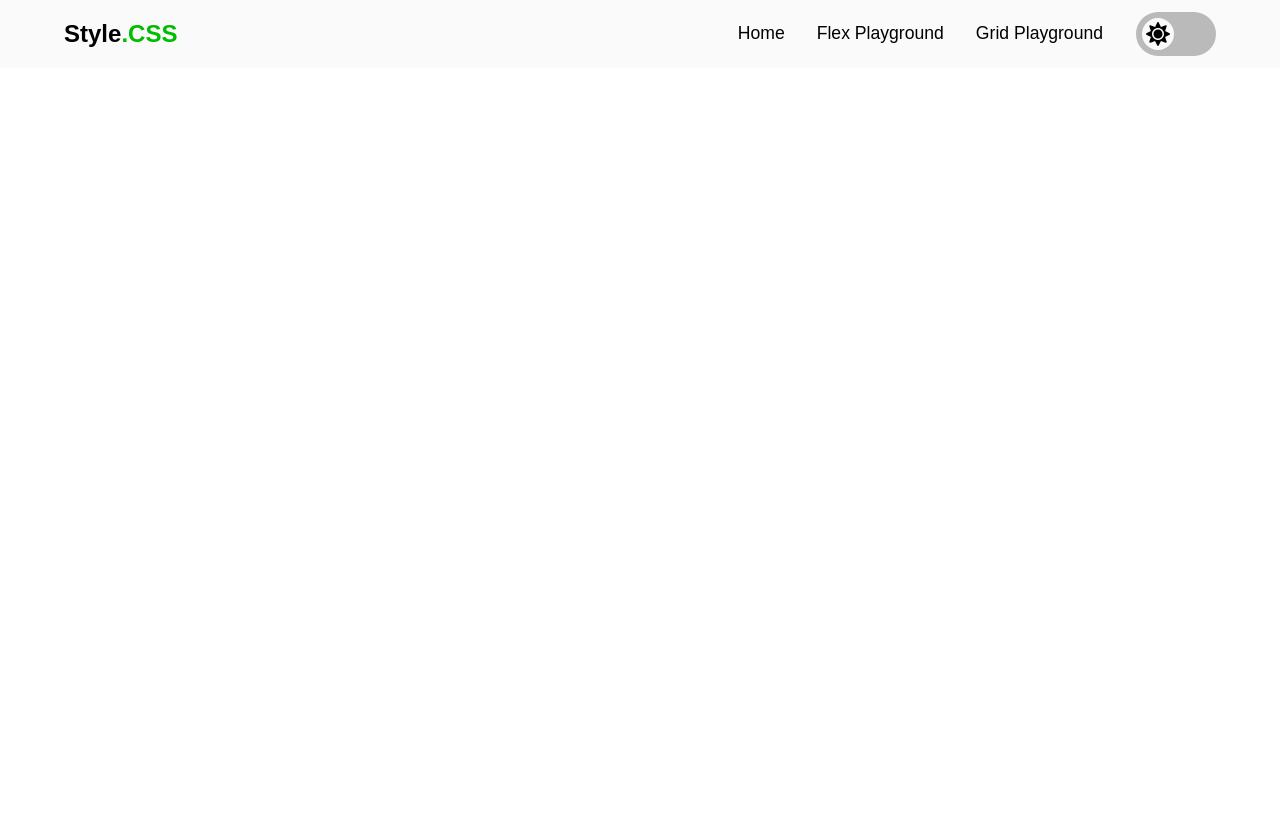
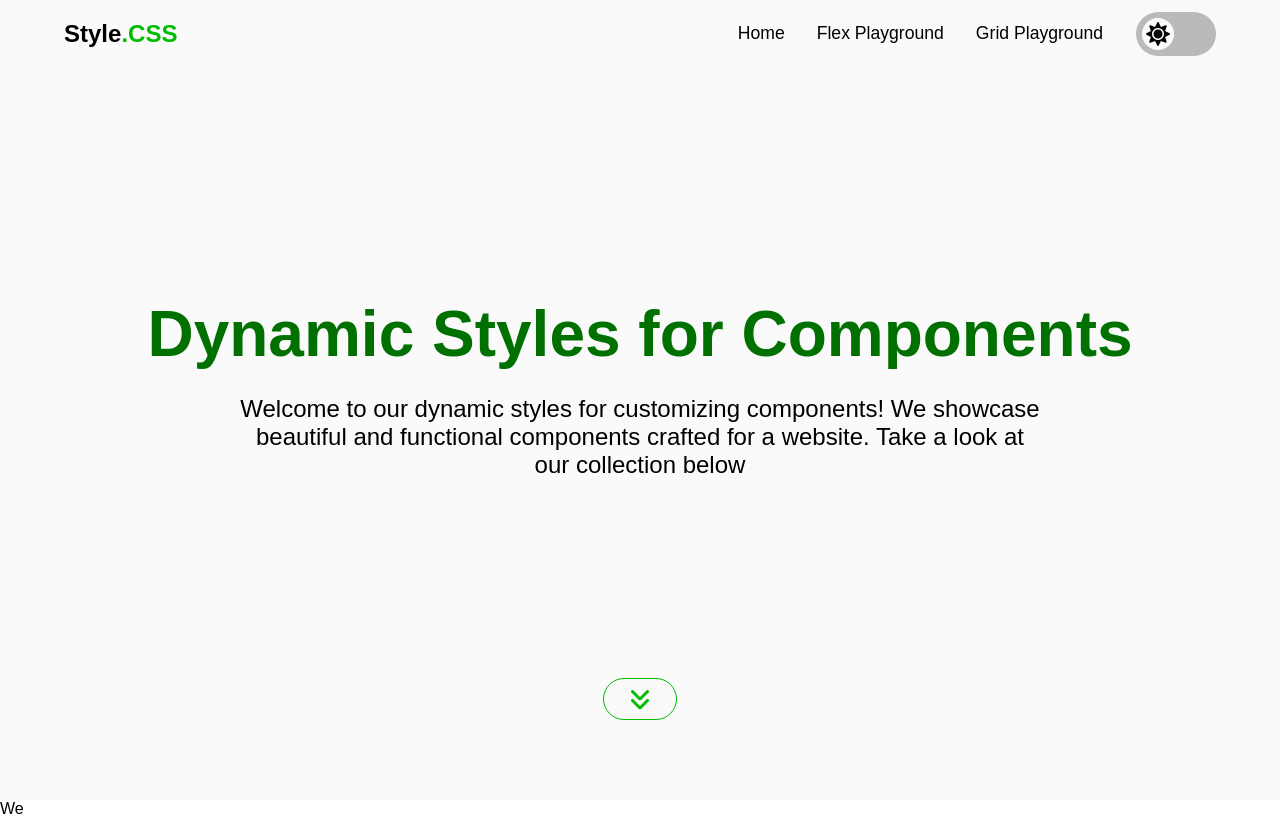
Before and after one commit to MrYious/Style.css, a React (Vite) app: page / in a window 1280 px wide. Built offline with nearby package versions, Linux system fonts and the light colour scheme; a web font is replaced by a local one.

Commit message:
add hero section

```diff
--- a/src/Pages/Home.tsx
+++ b/src/Pages/Home.tsx
@@ -1,6 +1,26 @@
+import './home.scss'
+
+import { FaAnglesDown } from "react-icons/fa6";
+import { useAppSelector } from '../hooks/useReduxHooks'
 
 export default function Home() {
+  const {theme} = useAppSelector(state => state.theme)
+
   return (
-    <div>Home1</div>
+    <>
+      <main className={theme}>
+        <h1>Dynamic Styles for Components</h1>
+        <p>Welcome to our dynamic styles for customizing components! We showcase beautiful and functional components crafted for a website. Take a look at our collection below</p>
+        <a href='#collection'>
+          <FaAnglesDown />
+        </a>
+      </main>
+      <section>
+        <aside>
+
+        </aside>
+        We
+      </section>
+    </>
   )
 }
--- /dev/null
+++ b/src/Pages/home.scss
@@ -0,0 +1,70 @@
+@use '../components/base';
+
+main {
+    padding: base.$main-padding;
+    height: 100vh;
+    display: flex;
+    flex-direction: column;
+    justify-content: center;
+    align-items: center;
+    text-align: center;
+
+    h1 {
+        font-size: 4rem;
+        margin: 0;
+    }
+
+    p {
+        width: 70%;
+        font-size: 1.5rem;
+    }
+
+    a {
+        display: flex;
+        justify-items: center;
+        align-items: center;
+        padding: .5rem 1.5rem;
+        text-decoration: none;
+        border: 1px solid;
+        border-radius: 100px;
+        font-size: x-large;
+        position: absolute;
+        bottom: 10%;
+    }
+
+    &.light {
+        @include base.light-theme();
+
+        h1 {
+            color: darken($color: base.$light-primary-color, $amount: 15%);
+        }
+
+        a {
+            color: base.$light-primary-color;
+            background-color: base.$light-bg;
+
+            &:hover {
+                background-color: base.$light-primary-color;
+                color: base.$light-bg;
+            }
+        }
+    }
+    &.dark {
+        @include base.dark-theme();
+
+        h1 {
+            color: base.$dark-primary-color;
+        }
+
+        a {
+            color: base.$dark-primary-color;
+            background-color: base.$dark-bg;
+
+            &:hover {
+                background-color: base.$dark-primary-color;
+                color: base.$dark-bg;
+            }
+        }
+    }
+
+}
```
